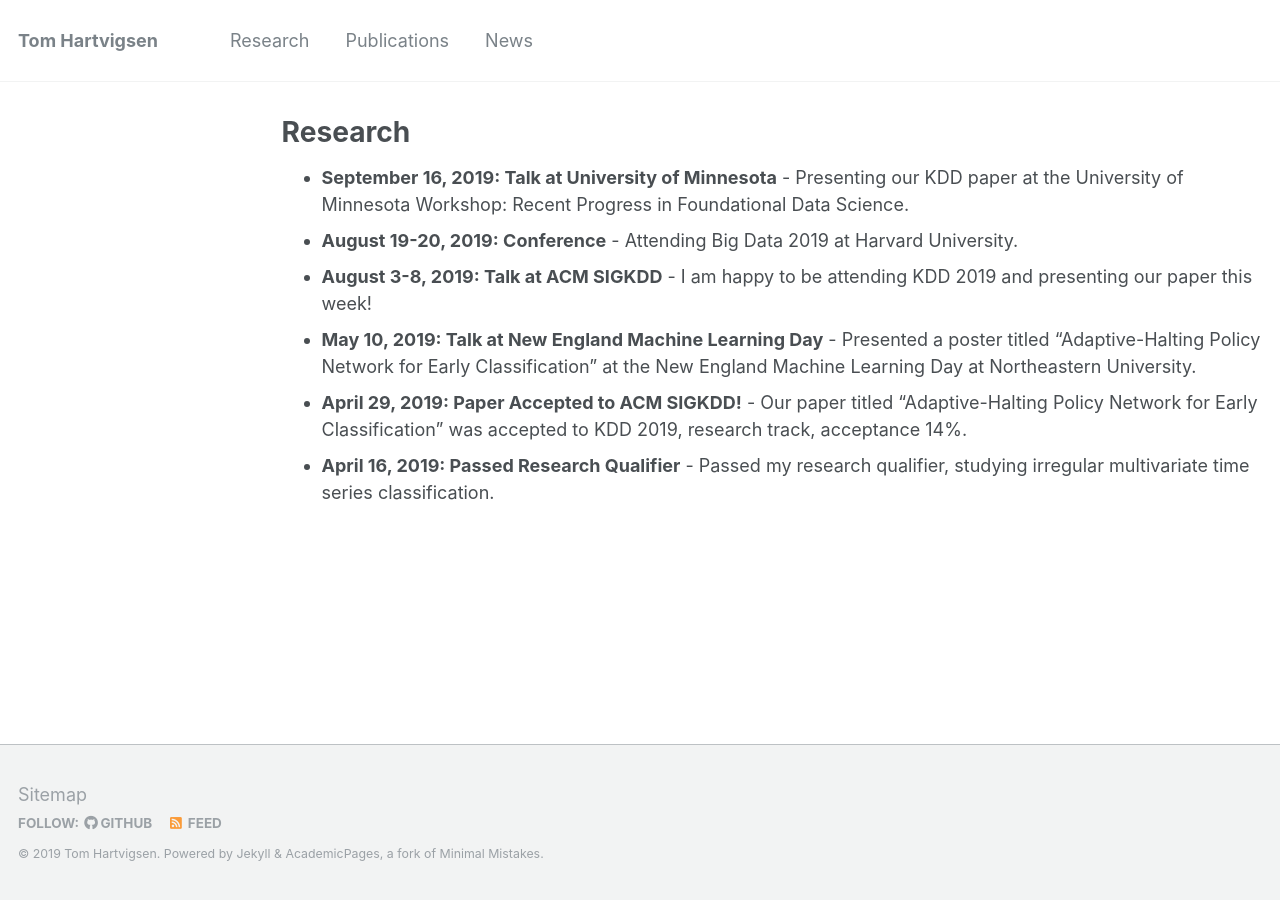
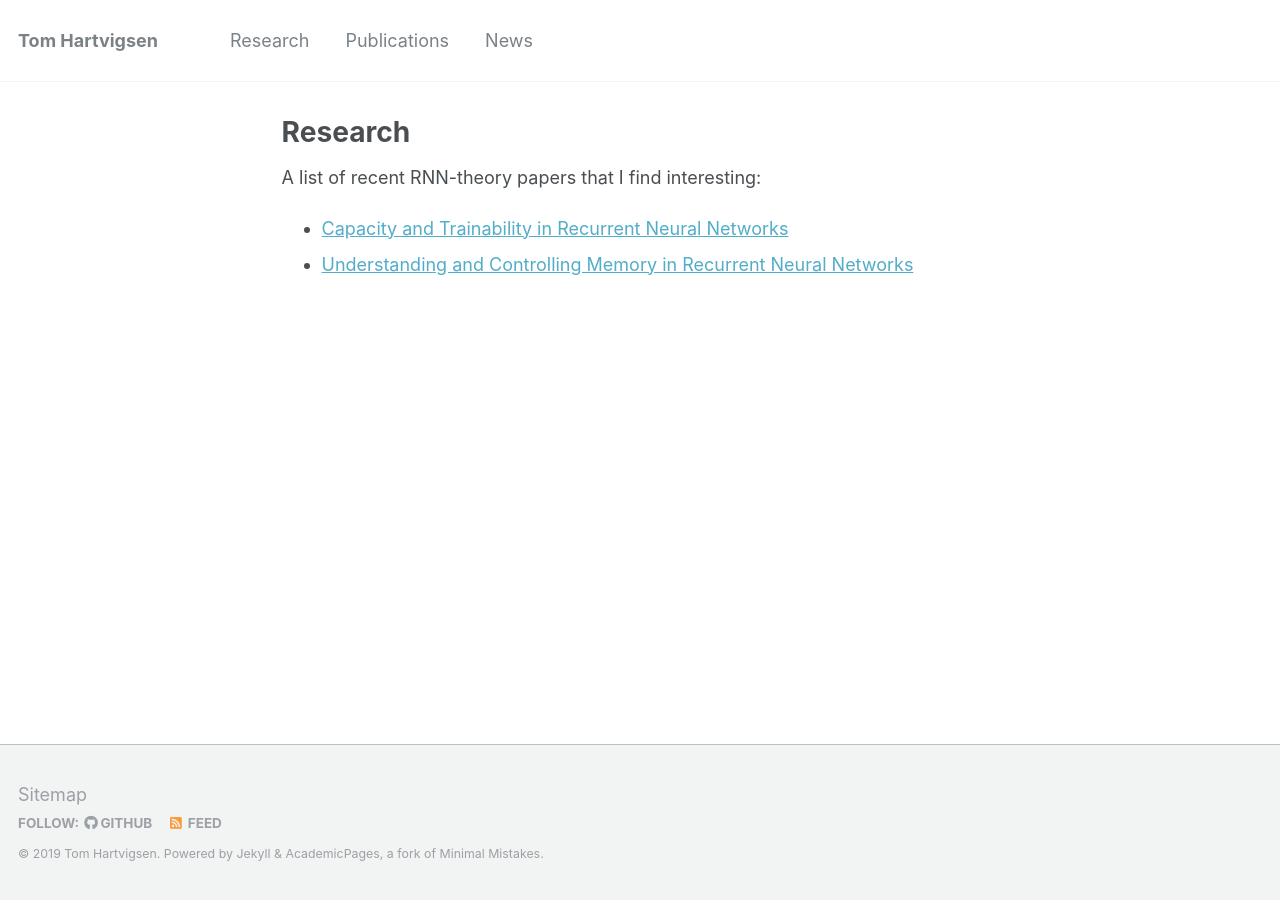
Before and after one commit to Thartvigsen/thartvigsen.github.io, a Jekyll site: the page built from _pages/research.md, in a window 1280 px wide. Built offline with Jekyll 4.4.1, drawn with Linux system fonts in a browser that asks for light colours.

Commit message:
adding reading resources

```diff
--- a/_pages/research.md
+++ b/_pages/research.md
@@ -5,9 +5,6 @@ permalink: /research/
 author_profile: false
 ---
 
-- **September 16, 2019: Talk at University of Minnesota** - Presenting our KDD paper at the University of Minnesota Workshop: Recent Progress in Foundational Data Science.
-- **August 19-20, 2019: Conference** - Attending Big Data 2019 at Harvard University.
-- **August 3-8, 2019: Talk at ACM SIGKDD** - I am happy to be attending KDD 2019 and presenting our paper this week!
-- **May 10, 2019: Talk at New England Machine Learning Day** - Presented a poster titled "Adaptive-Halting Policy Network for Early Classification" at the New England Machine Learning Day at Northeastern University.
-- **April 29, 2019: Paper Accepted to ACM SIGKDD!** - Our paper titled "Adaptive-Halting Policy Network for Early Classification" was accepted to KDD 2019, research track, acceptance 14%.
-- **April 16, 2019: Passed Research Qualifier** - Passed my research qualifier, studying irregular multivariate time series classification.
+A list of recent RNN-theory papers that I find interesting:
+- [Capacity and Trainability in Recurrent Neural Networks](https://arxiv.org/pdf/1611.09913.pdf)
+- [Understanding and Controlling Memory in Recurrent Neural Networks](https://arxiv.org/pdf/1902.07275.pdf)
```
